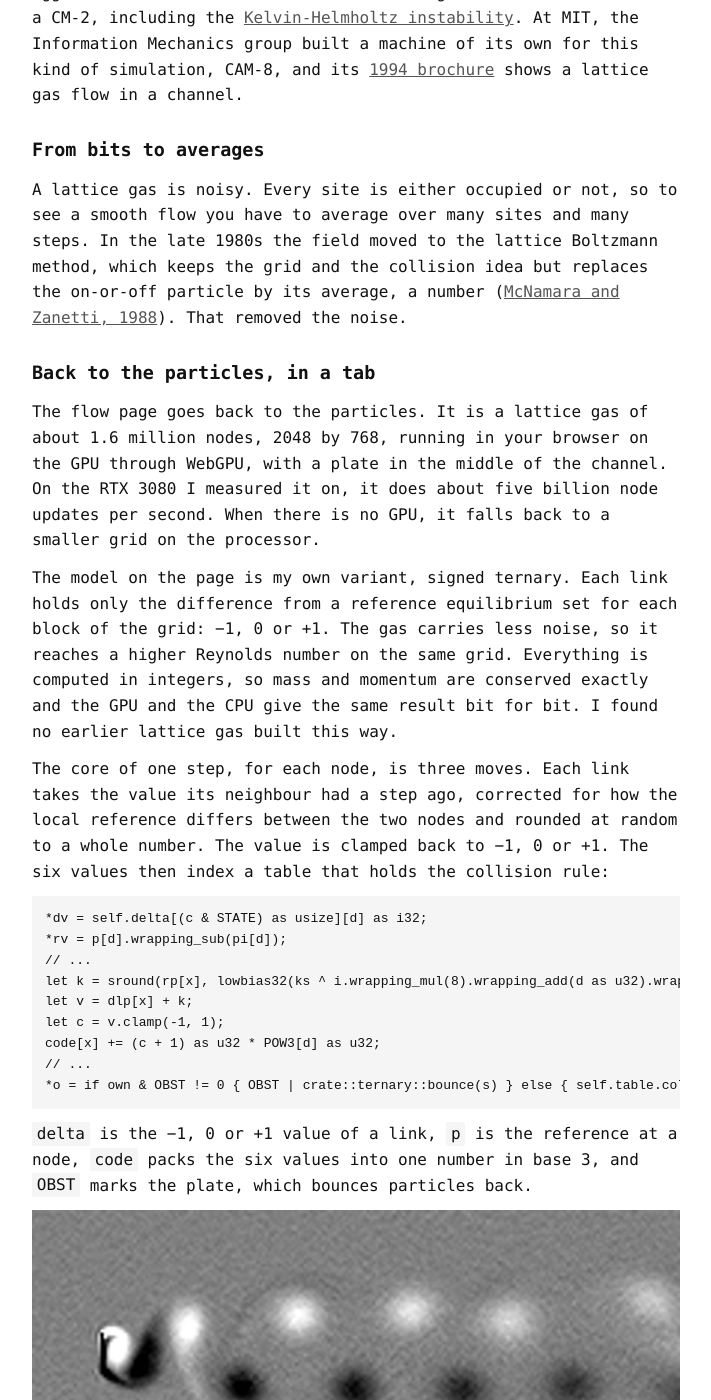
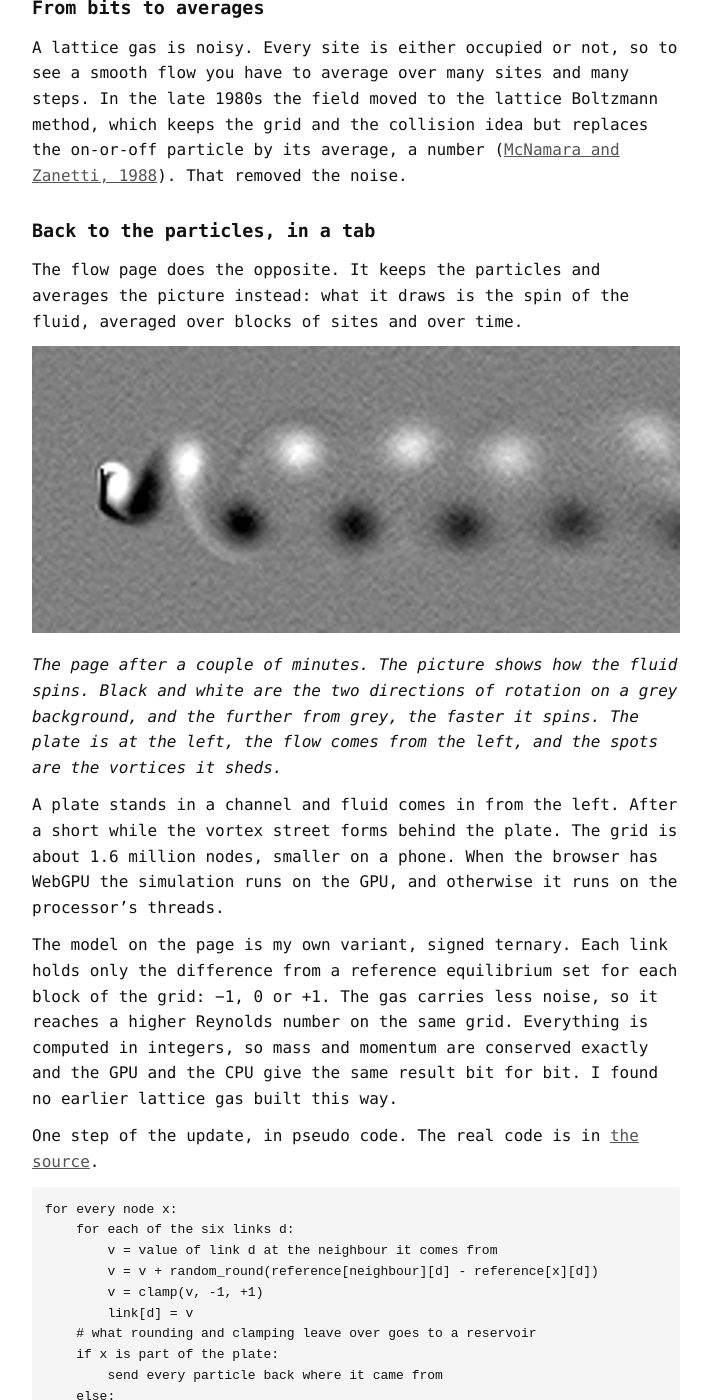
Before and after one commit to idle-intelligence/trucs.ai, a Jekyll site: the page built from blog/cellular-automata.md, in a window 1280 px wide and 1400 px high, scrolled down 3178 px. Shown: the whole window, without its empty margins (284-995 px from the left). Built offline with Jekyll 4.4.1, drawn with Linux system fonts in a browser that asks for light colours; some of the changed text lies outside the part shown.

Commit message:
blog: cellular automata post, lit CM-2 photo, CM-2 sources, pseudo code for the step, reordered last section

````diff
--- a/blog/cellular-automata.md
+++ b/blog/cellular-automata.md
@@ -9,7 +9,7 @@
 
 A cellular automaton is a grid of cells, each holding a small state, updated all at once by the same rule applied to every cell and its neighbours.
 
-Stanislaw Ulam and John von Neumann came up with the idea at Los Alamos in the 1940s: Ulam was studying crystal growth on a lattice, and von Neumann used a grid of cells to build a machine that could copy itself. The one most people know is John Conway's Game of Life, which Martin Gardner described in [Scientific American in October 1970](https://doi.org/10.1038/scientificamerican1070-120). In my [llm-life](/llm-life/) demo, a small language model plays Life in your browser, one cell at a time. This post is about another use of the idea, as a way of doing physics, with the same kind of rule on a different grid.
+Stanislaw Ulam and John von Neumann came up with the idea at Los Alamos in the 1940s: Ulam was studying crystal growth on a lattice, and von Neumann used a grid of cells to build a machine that could copy itself. One of the best-known examples is John Conway's Game of Life, which Martin Gardner described in [Scientific American in October 1970](https://doi.org/10.1038/scientificamerican1070-120). In my [llm-life](/llm-life/) demo, a small language model plays Life in your browser, one cell at a time. This post is about another use of the idea, as a way of doing physics, with the same kind of rule on a different grid.
 
 Try the demo: [flow](/flow/)
 Read the code: [github.com/ilnmtlbnm/jacobi2000](https://github.com/ilnmtlbnm/jacobi2000)
@@ -34,15 +34,15 @@
 
 ## The Connection Machine
 
-Danny Hillis's Thinking Machines built the Connection Machine in the 1980s: a computer of about 64,000 very small processors that all run the same instruction at once. A lattice gas suits it. Each node holds a few bits and follows the same rule as its neighbours, so one processor can take one node.
+Danny Hillis's Thinking Machines built the Connection Machine in the 1980s: a computer of about 64,000 very small processors that all run the same instruction at once. It is a perfect machine for cellular automata, because each processor can take one cell. A node of a lattice gas holds a few bits and follows the same rule as its neighbours.
 
-In [Richard Feynman and the Connection Machine](https://longnow.org/ideas/richard-feynman-and-the-connection-machine/), Hillis tells how Feynman, who called the idea of a parallel computer with a million processors "positively the dopiest idea I ever heard", agreed to spend a summer at the company anyway. The first program run on the machine, in April 1985, was Conway's Life. Later Stephen Wolfram ran a lattice gas of the Frisch, Hasslacher and Pomeau kind on it and made a movie of turbulent flow in two dimensions, which got everyone excited about physical simulation, Feynman included. Feynman's own way of explaining it was a perfect ball bearing that moves at a single speed in one of six directions.
+In [Richard Feynman and the Connection Machine](https://longnow.org/ideas/richard-feynman-and-the-connection-machine/), Hillis tells how Feynman first called the idea of a parallel computer with a million processors "positively the dopiest idea I ever heard", then agreed to spend a summer at the company. The first program run on the machine, in April 1985, was Conway's Life. Later Stephen Wolfram ran a lattice gas of the Frisch, Hasslacher and Pomeau kind on it and made a movie of turbulent flow in two dimensions.
 
-![Richard Feynman, outdoors in 1984, in a black and white photograph.](/blog/images/feynman-1984.jpg)
+![A Connection Machine CM-2 with its red LED panels lit, next to its DataVault storage unit.](/blog/images/cm2-lit.jpg)
 
-*Richard Feynman in 1984, while working at Thinking Machines on the design of the Connection Machine. Photo: Tamiko Thiel, [CC BY-SA 3.0](https://creativecommons.org/licenses/by-sa/3.0/), via [Wikimedia Commons](https://commons.wikimedia.org/wiki/File:RichardFeynman-PaineMansionWoods1984_copyrightTamikoThiel_bw.jpg).*
+*A Connection Machine CM-2 and its DataVault storage unit. Photo: Logg Tandy, [CC BY-SA 4.0](https://creativecommons.org/licenses/by-sa/4.0/), [via Wikimedia Commons](https://commons.wikimedia.org/wiki/File:Connection_Machine_CM-2_and_DataVault_at_Computer_Museum_of_America.png) (background removed).*
 
-The machine was then used for real fluid work. Chen, Doolen and Eggert ran the standard seven-bit lattice gas in two dimensions on a CM-2, including the [Kelvin-Helmholtz instability](https://doi.org/10.1142/9789814503525_0023). At MIT, the Information Mechanics group built a machine of its own for this kind of simulation, CAM-8, and its [1994 brochure](http://www.ai.mit.edu/projects/im/broch/lat1.html) shows a lattice gas flow in a channel.
+The machine was then used for real fluid work. Bruce Boghosian, Washington Taylor, Daniel Rothman and Ralph Santos ran a two-colour variant of the triangular-lattice gas on a CM-2, about 95 million sites at 100 million site updates per second ([talk slides](https://people.csail.mit.edu/bradley/cm5docs/Cellular-Automata-Simulation-on-CM-2.pdf)). Chen, Doolen and Eggert ran the standard seven-bit gas in two dimensions, including the [Kelvin-Helmholtz instability](https://doi.org/10.1142/9789814503525_0023). At MIT, the Information Mechanics group built a machine of its own for this kind of simulation, CAM-8, and its [1994 brochure](http://www.ai.mit.edu/projects/im/broch/lat1.html) shows a lattice gas flow in a channel.
 
 ## From bits to averages
 
@@ -50,30 +50,34 @@
 
 ## Back to the particles, in a tab
 
-The flow page goes back to the particles. It is a lattice gas of about 1.6 million nodes, 2048 by 768, running in your browser on the GPU through WebGPU, with a plate in the middle of the channel. On the RTX 3080 I measured it on, it does about five billion node updates per second. When there is no GPU, it falls back to a smaller grid on the processor.
-
-The model on the page is my own variant, signed ternary. Each link holds only the difference from a reference equilibrium set for each block of the grid: −1, 0 or +1. The gas carries less noise, so it reaches a higher Reynolds number on the same grid. Everything is computed in integers, so mass and momentum are conserved exactly and the GPU and the CPU give the same result bit for bit. I found no earlier lattice gas built this way.
-
-The core of one step, for each node, is three moves. Each link takes the value its neighbour had a step ago, corrected for how the local reference differs between the two nodes and rounded at random to a whole number. The value is clamped back to −1, 0 or +1. The six values then index a table that holds the collision rule:
-
-```rust
-*dv = self.delta[(c & STATE) as usize][d] as i32;
-*rv = p[d].wrapping_sub(pi[d]);
-// ...
-let k = sround(rp[x], lowbias32(ks ^ i.wrapping_mul(8).wrapping_add(d as u32).wrapping_mul(0x9e37_79b9)));
-let v = dlp[x] + k;
-let c = v.clamp(-1, 1);
-code[x] += (c + 1) as u32 * POW3[d] as u32;
-// ...
-*o = if own & OBST != 0 { OBST | crate::ternary::bounce(s) } else { self.table.collide(s, rnd, rule) };
-```
-
-`delta` is the −1, 0 or +1 value of a link, `p` is the reference at a node, `code` packs the six values into one number in base 3, and `OBST` marks the plate, which bounces particles back.
+The flow page does the opposite. It keeps the particles and averages the picture instead: what it draws is the spin of the fluid, averaged over blocks of sites and over time.
 
 ![The vortex street behind the plate: alternating white and black spots on a grey background.](/blog/images/flow-street.png)
 
 *The page after a couple of minutes. The picture shows how the fluid spins. Black and white are the two directions of rotation on a grey background, and the further from grey, the faster it spins. The plate is at the left, the flow comes from the left, and the spots are the vortices it sheds.*
 
+A plate stands in a channel and fluid comes in from the left. After a short while the vortex street forms behind the plate. The grid is about 1.6 million nodes, smaller on a phone. When the browser has WebGPU the simulation runs on the GPU, and otherwise it runs on the processor's threads.
+
+The model on the page is my own variant, signed ternary. Each link holds only the difference from a reference equilibrium set for each block of the grid: −1, 0 or +1. The gas carries less noise, so it reaches a higher Reynolds number on the same grid. Everything is computed in integers, so mass and momentum are conserved exactly and the GPU and the CPU give the same result bit for bit. I found no earlier lattice gas built this way.
+
+One step of the update, in pseudo code. The real code is in [the source](https://github.com/ilnmtlbnm/jacobi2000/blob/main/crates/fhp/src/signed/mod.rs).
+
+```
+for every node x:
+    for each of the six links d:
+        v = value of link d at the neighbour it comes from
+        v = v + random_round(reference[neighbour][d] - reference[x][d])
+        v = clamp(v, -1, +1)
+        link[d] = v
+    # what rounding and clamping leave over goes to a reservoir
+    if x is part of the plate:
+        send every particle back where it came from
+    else:
+        new state = collision_table[link values, random bit]
+```
+
+The reference is the local average flow that each value is measured against. A value of −1, 0 or +1 is a small deviation from it.
+
 ---
 
 [← blog](/blog/) · [flow](/flow/)
````
Also changed, not shown: other parts of blog/cellular-automata.md (+1 -1 lines), blog/images/cm2-lit.jpg (added), blog/images/feynman-1984.jpg (deleted).
